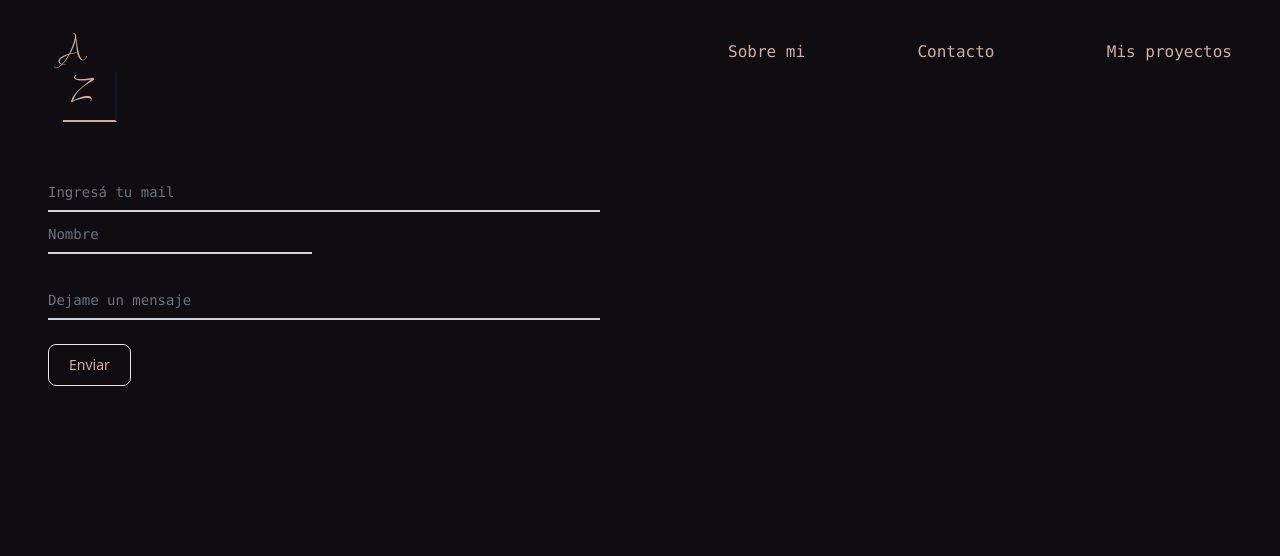
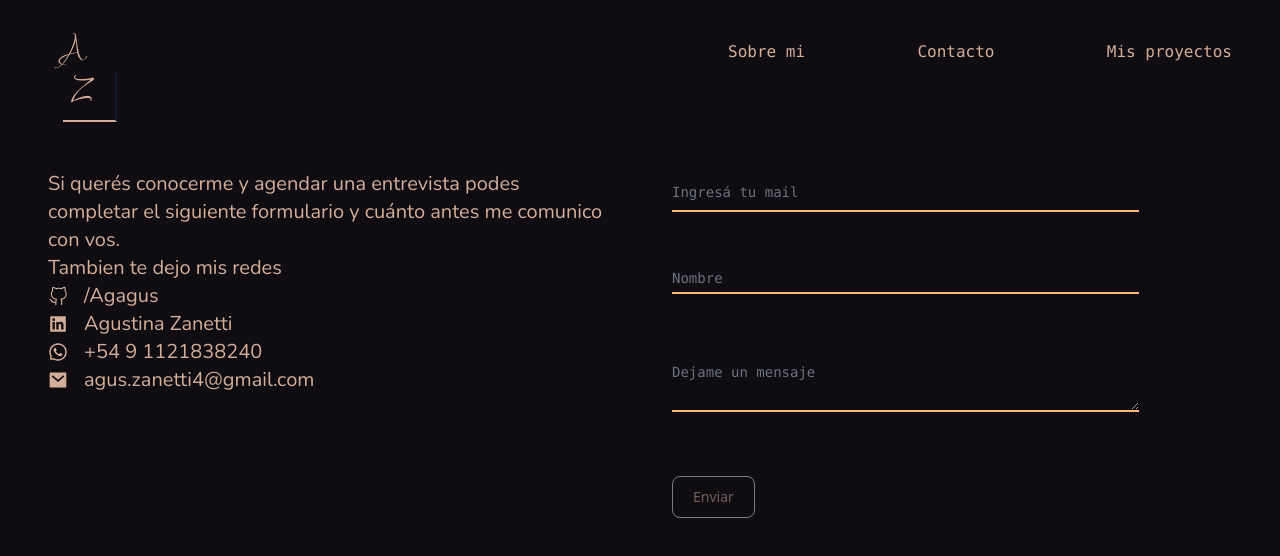
Before and after one commit to Agagus/portfolio, a Next.js app: page /contact in a window 1280 px wide. Shown: the top 556 px of the page. Built offline with nearby package versions, Linux system fonts and the light colour scheme; a web font is replaced by a local one.

Commit message:
fix and design contact page

```diff
--- /dev/null
+++ b/pages/components/Extras/button.js
@@ -0,0 +1,11 @@
+import React from "react";
+
+const Button = ({ children }) => {
+  return (
+    <button className="sm:inline-flex sm:w-fit items-center font-mono border text-sm border-yellow-900 px-4 py-2 m-8 rounded-md hover:bg-yellow-900 hover:bg-opacity-10">
+      {children}
+    </button>
+  );
+};
+
+export default Button;
--- a/pages/components/Form.js
+++ b/pages/components/Form.js
@@ -1,11 +1,20 @@
-import React, { useState } from 'react'
+import React, { useState } from "react";
 
 const Form = () => {
-  const [email, setEmail] = useState('');
-  const [name, setName] = useState('');
-  const [message, setMessage] = useState('');
+  const [email, setEmail] = useState("");
+  const [name, setName] = useState("");
+  const [message, setMessage] = useState("");
 
   console.log(email, name, message);
+
+  let stateButton = true;
+
+  const emailRegex =
+    /^(([^<>()[\]\.,;:\s@\"]+(\.[^<>()[\]\.,;:\s@\"]+)*)|(\".+\"))@(([^<>()[\]\.,;:\s@\"]+\.)+[^<>()[\]\.,;:\s@\"]{2,})$/i;
+  let checkEmail = emailRegex.test(email);
+
+  if (name !== "" && message !== "" && checkEmail) stateButton = false;
+  console.log(stateButton);
 
   const handleSubmit = (e) => {
     e.preventDefault();
@@ -14,106 +23,101 @@ const Form = () => {
       email,
       name,
       message,
-    }
+    };
 
-    fetch('/api/contact', {
-      method: 'POST',
+    fetch("/api/contact", {
+      method: "POST",
       headers: {
-        'Accept': 'application/json, text/plain, */*',
-        'Content-Type': 'application/json'
+        Accept: "application/json, text/plain, */*",
+        "Content-Type": "application/json",
       },
-      body: JSON.stringify(data)
-    }).then((res) => {
-      console.log('Response received')
-      if (res.status === 200) {
-        console.log('Response succeeded!')
-        setName('')
-        setEmail('')
-        setMessage('')
-      }
-    })
-  }
+      body: JSON.stringify(data),
+    });
+
+    alert("Tu mensaje fue enviado con éxito");
+    setEmail("");
+    setName("");
+    setMessage("");
+  };
 
   return (
-    <form className='p-8'>
+    <form className="p-8">
+      <div className="relative z-0 w-full mb-6 group">
+        <div className="grid md:w-5/6">
           <div className="relative z-0 w-full mb-6 group">
             <input
               type="email"
               name="floating_email"
               id="floating_email"
-            className="font-mono block py-2.5 px-0 w-full text-sm text-orange-100 bg-transparent border-0 border-b-2 border-gray-300 appearance-none dark:text-white dark:border-gray-600 dark:focus:border-blue-500 focus:outline-none focus:ring-0 focus:border-blue-600 peer"
+              value={email}
+              className="font-mono block py-2.5 px-0 w-full text-sm bg-transparent border-0 border-b-2 border-orange-300 appearance-none focus:outline-none focus:ring-0 focus:border-orange-200 peer"
               placeholder=" "
               required
-            onChange={ (e) => {setEmail(e.target.value)}}
+              onChange={(e) => {
+                setEmail(e.target.value);
+              }}
             />
             <label
-            for="floating_email"
-            className="font-mono peer-focus:font-medium absolute text-sm text-gray-500 dark:text-gray-400 duration-300 transform -translate-y-6 scale-75 top-3 -z-10 origin-[0] peer-focus:left-0 peer-focus:text-gray-500 peer-focus:dark:text-blue-500 peer-placeholder-shown:scale-100 peer-placeholder-shown:translate-y-0 peer-focus:scale-75 peer-focus:-translate-y-6"
+              htmlFor="floating_email"
+              className="font-mono peer-focus:font-medium absolute text-sm text-gray-500  duration-300 transform -translate-y-6 scale-75 top-3 -z-10 origin-[0] peer-focus:left-0 peer-focus:text-gray-500 peer-focus:dark:text-blue-500 peer-placeholder-shown:scale-100 peer-placeholder-shown:translate-y-0 peer-focus:scale-75 peer-focus:-translate-y-6"
             >
               Ingresá tu mail
             </label>
-        <div className="grid md:grid-cols-2 md:gap-6">
+          </div>
           <div className="relative z-0 w-full mb-6 group">
             <input
               type="text"
               name="floating_first_name"
               id="floating_first_name"
-              className="font-mono block py-2.5 px-0 w-full text-sm text-orange-100 bg-transparent border-0 border-b-2 border-gray-300 appearance-none dark:text-white dark:border-gray-600 dark:focus:border-blue-500 focus:outline-none focus:ring-0 focus:border-blue-600 peer"
+              value={name}
+              className="font-mono block my-4 py-2.5 px-0 w-full text-sm bg-transparent border-0 border-b-2 border-orange-300 appearance-none  focus:outline-none focus:ring-0 focus:border-orange-200 peer"
               placeholder=" "
               required
-              onChange={ (e) => {setName(e.target.value)}}
+              onChange={(e) => {
+                setName(e.target.value);
+              }}
             />
             <label
-              for="floating_first_name"
-              className="font-mono peer-focus:font-medium absolute text-sm text-gray-500 dark:text-gray-400 duration-300 transform -translate-y-6 scale-75 top-3 -z-10 origin-[0] peer-focus:left-0 peer-focus:text-gray-500 peer-focus:dark:text-blue-500 peer-placeholder-shown:scale-100 peer-placeholder-shown:translate-y-0 peer-focus:scale-75 peer-focus:-translate-y-6"
+              htmlFor="floating_first_name"
+              className="my-4 font-mono peer-focus:font-medium absolute text-sm text-gray-500 duration-300 transform -translate-y-6 scale-75 top-4 -z-10 origin-[0] peer-focus:left-0 peer-focus:text-gray-500 peer-placeholder-shown:scale-100 peer-placeholder-shown:translate-y-0 peer-focus:scale-75 peer-focus:-translate-y-6"
             >
               Nombre
             </label>
           </div>
-          {/* <div className="relative z-0 w-full mb-6 group">
-            <input
-              type="text"
-              name="floating_last_name"
-              id="floating_last_name"
-              className="font-mono block py-2.5 px-0 w-full text-sm text-orange-100 bg-transparent border-0 border-b-2 border-gray-300 appearance-none dark:text-white dark:border-gray-600 dark:focus:border-blue-500 focus:outline-none focus:ring-0 focus:border-blue-600 peer"
-              placeholder=" "
-              required
-            />
-            <label
-              for="floating_last_name"
-              className="font-mono peer-focus:font-medium absolute text-sm text-gray-500 dark:text-gray-400 duration-300 transform -translate-y-6 scale-75 top-3 -z-10 origin-[0] peer-focus:left-0 peer-focus:text-gray-500 peer-focus:dark:text-blue-500 peer-placeholder-shown:scale-100 peer-placeholder-shown:translate-y-0 peer-focus:scale-75 peer-focus:-translate-y-6"
-            >
-              Apellido
-            </label>
-          </div> */}
-        </div>
           <div className="relative z-0 w-full mb-6 group">
-            <input
+            <textarea
               type="text"
               name="the_message"
               id="the_message"
-              className="font-mono block py-2.5 px-0 w-full text-sm text-orange-100 bg-transparent border-0 border-b-2 border-gray-300 appearance-none dark:text-white dark:border-gray-600 dark:focus:border-blue-500 focus:outline-none focus:ring-0 focus:border-blue-600 peer"
+              value={message}
+              className="my-4 font-mono block py-2.5 px-0 w-full text-sm bg-transparent border-0 border-b-2 border-orange-300 appearance-none  focus:outline-none focus:ring-0 focus:border-orange-200 peer"
               placeholder=" "
               required
-              onChange={ (e) => {setMessage(e.target.value)}}
+              onChange={(e) => {
+                setMessage(e.target.value);
+              }}
             />
             <label
-              for="the_message"
-              className="font-mono peer-focus:font-medium absolute text-sm text-gray-500 dark:text-gray-400 duration-300 transform -translate-y-6 scale-75 top-3 -z-10 origin-[0] peer-focus:left-0 peer-focus:text-gray-500 peer-focus:dark:text-blue-500 peer-placeholder-shown:scale-100 peer-placeholder-shown:translate-y-0 peer-focus:scale-75 peer-focus:-translate-y-6"
+              htmlFor="the_message"
+              className="my-4 font-mono peer-focus:font-medium absolute text-sm text-gray-500 duration-300 transform -translate-y-6 scale-75 top-3 -z-10 origin-[0] peer-focus:left-0 peer-focus:text-gray-500  peer-placeholder-shown:scale-100 peer-placeholder-shown:translate-y-0 peer-focus:scale-75 peer-focus:-translate-y-6"
             >
               Dejame un mensaje
             </label>
           </div>
         </div>
+      </div>
       <button
+        disabled={stateButton}
         type="submit"
-          className="border border-solid hover:bg-orange-100 hover:bg-opacity-50 hover:font-semibold focus:ring-4 focus:outline-none focus:ring-blue-300 font-medium rounded-lg text-sm w-full sm:w-auto px-5 py-2.5 text-center dark:bg-blue-600 dark:hover:bg-blue-700 dark:focus:ring-blue-800"
-          onClick={(e) =>{handleSubmit(e)}}
+        className="border border-solid hover:bg-orange-100 hover:bg-opacity-50 hover:font-semibold focus:ring-4 focus:outline-none focus:ring-blue-300 font-medium rounded-lg text-sm w-full sm:w-auto px-5 py-2.5 text-center disabled:opacity-50 disabled:hover:cursor-default"
+        onClick={(e) => {
+          handleSubmit(e);
+        }}
       >
         Enviar
       </button>
     </form>
-  )
-}
+  );
+};
 
-export default Form
+export default Form;
--- a/pages/components/NavBar.js
+++ b/pages/components/NavBar.js
@@ -1,7 +1,5 @@
 import Link from "next/link";
 import React, { useState } from "react";
-import { AiOutlineWhatsApp, AiFillLinkedin } from "react-icons/ai";
-import { VscGithubAlt } from "react-icons/vsc";
 
 const NavBar = () => {
   const [navState, setNavState] = useState(false);
--- a/pages/contact.js
+++ b/pages/contact.js
@@ -2,6 +2,10 @@ import React from "react";
 import Head from "next/head";
 import Container from "./components/Container";
 import Form from "./components/Form";
+import { AiOutlineWhatsApp, AiFillLinkedin } from "react-icons/ai";
+import { VscGithubAlt } from "react-icons/vsc";
+import Link from "next/link";
+import { RiGithubFill, RiMailAddFill, RiMailFill } from "react-icons/ri";
 
 const ContactMe = () => {
   return (
@@ -9,11 +13,47 @@ const ContactMe = () => {
       <Head>
         <title>Agustina - Contáctame</title>
       </Head>
-      <div className="grid grid-cols-2 gap-4">
+      <div className="grid md:grid-cols-2">
+        <div className="font-nunito p-8 text-xl">
+          <h4>
+            Si querés conocerme y agendar una entrevista podes completar el
+            siguiente formulario y cuánto antes me comunico con vos.
+          </h4>
+          <h5>Tambien te dejo mis redes</h5>
+          <div className="flex flex-col">
+            <Link
+              href="https://github.com/Agagus"
+              target="_blank"
+              className="flex flex-row gap-4 items-center"
+            >
+              <VscGithubAlt /> /Agagus
+            </Link>
+            <Link
+              href="https://www.linkedin.com/in/agustina-zanetti-4b7a67204/"
+              target="_blank"
+              className="flex flex-row gap-4 items-center"
+            >
+              <AiFillLinkedin />
+              Agustina Zanetti
+            </Link>
+            <Link
+              href="https://wa.link/w9i7cb"
+              target="_blank"
+              className="flex flex-row gap-4 items-center"
+            >
+              <AiOutlineWhatsApp /> +54 9 1121838240
+            </Link>
+            <Link
+              href=""
+              target="_blank"
+              className="flex flex-row gap-4 items-center"
+            >
+              <RiMailFill /> agus.zanetti4@gmail.com
+            </Link>
+          </div>
+        </div>
         <Form />
       </div>
-
-
     </Container>
   );
 };
```
Lines whose indentation alone changed are shown as unchanged.
